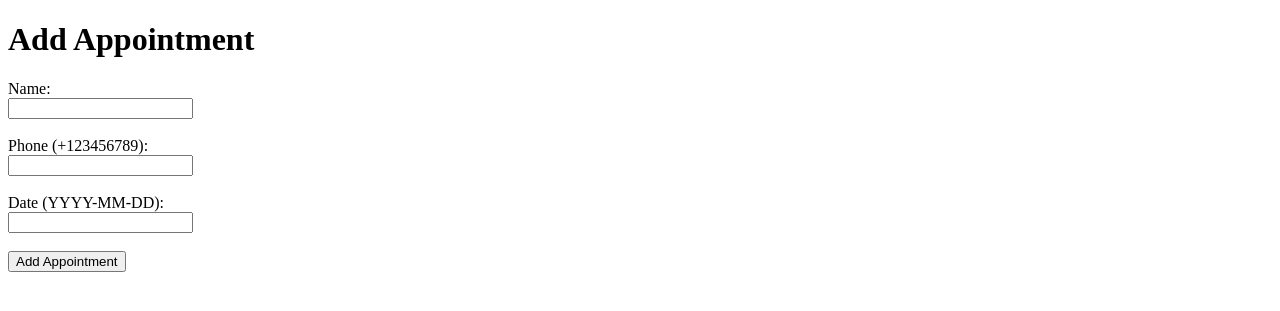
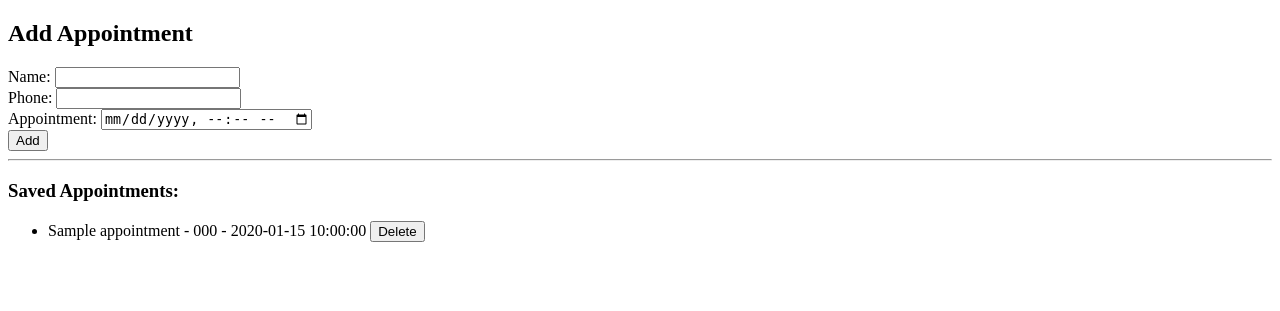
Before and after one commit to lamprouChr/sms-reminder-env, a Flask app: template sms-reminder-system/templates/add_appointment.html in a window 1280 px wide. Shown: the top 311 px of the page. Run offline with Flask 3, Linux system fonts and the light colour scheme; the template is opened without the code that fills it: values that come from a table or form of the project are taken from there, others are empty; tables that the repository leaves empty hold one stand-in row (values such as "Sample post").

Commit message:
Update add_appointment.html

```diff
--- a/sms-reminder-system/templates/add_appointment.html
+++ b/sms-reminder-system/templates/add_appointment.html
@@ -1,21 +1,29 @@
 <!DOCTYPE html>
 <html>
 <head>
-    <title>Add Appointment</title>
+    <title>Appointment Scheduler</title>
 </head>
 <body>
-    <h1>Add Appointment</h1>
+    <h2>Add Appointment</h2>
     <form method="POST">
-        <label>Name:</label><br>
-        <input type="text" name="name" required><br><br>
-
-        <label>Phone (+123456789):</label><br>
-        <input type="text" name="phone" required><br><br>
-
-        <label>Date (YYYY-MM-DD):</label><br>
-        <input type="text" name="date" required><br><br>
-
-        <button type="submit">Add Appointment</button>
+      Name: <input name="name"><br>
+      Phone: <input name="phone"><br>
+      Appointment: <input type="datetime-local" name="appointment"><br>
+      <button type="submit">Add</button>
     </form>
+    <hr>
+    <h3>Saved Appointments:</h3>
+    <ul>
+      {% for a in appointments %}
+        <li>
+          {{ a.name }} - {{ a.phone }} - {{ a.appointment_time }}
+          <form method="POST" action="/delete/{{ a.id }}" style="display:inline;">
+            <button type="submit">Delete</button>
+          </form>
+        </li>
+      {% else %}
+        <li>No appointments yet.</li>
+      {% endfor %}
+    </ul>
 </body>
 </html>
```
